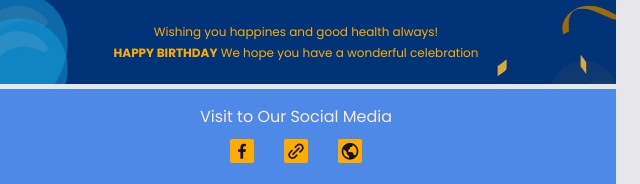
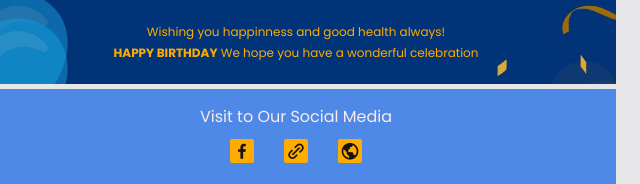
Before and after one commit to kesobyte/datalokey-bday-notif, a plain HTML site: page index.html in a window 1280 px wide. Shown: the part 575-759 px from the top of the page, 344-984 px from the left. Drawn offline with nearby package versions, Linux system fonts and the light colour scheme.

Commit message:
Create index.html

```diff
--- a/index.html
+++ b/index.html
@@ -32,7 +32,7 @@
         <h1 class="typewriter-text">HAPPY<br><span>BIRTHDAY</span></h1>
         <div class="container">
 
-            <p>Wishing you happines and good health always!
+            <p>Wishing you happinness and good health always!
             <br><b>HAPPY BIRTHDAY</b> We hope you have a wonderful celebration
             </p>
         </div>
```
